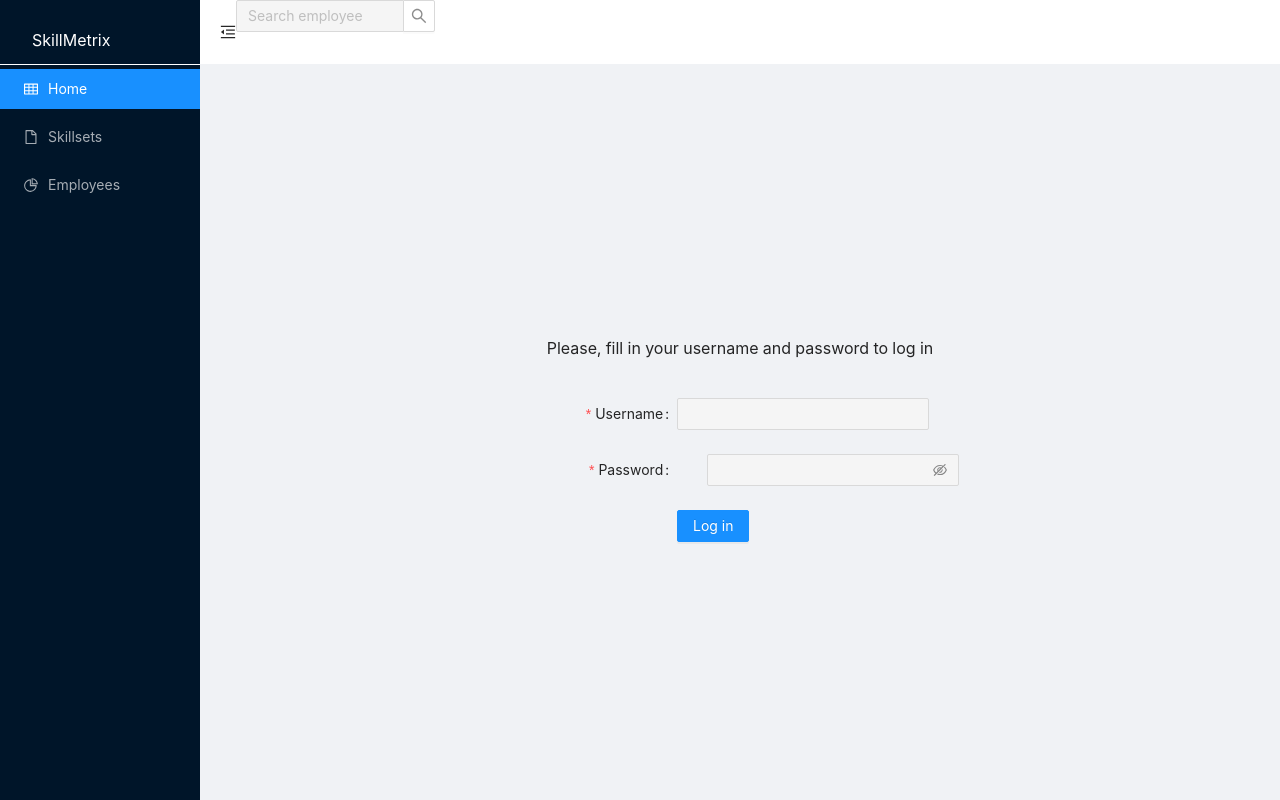
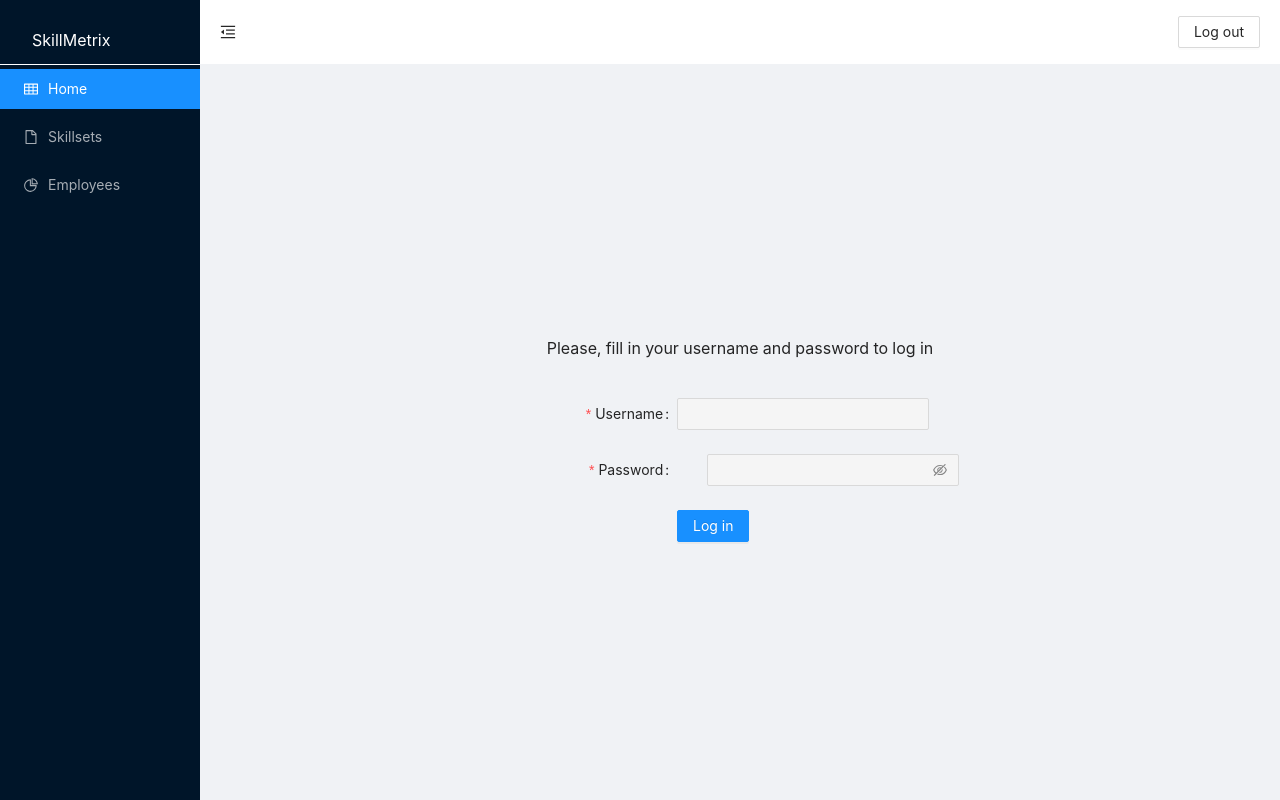
Before and after one commit to MajewskiDaniel/SH-Heroes, a React (Create React App) app: page / in a window 1280 px wide. Built offline with nearby package versions, Linux system fonts and the light colour scheme; no server answers.

Commit message:
added logout

```diff
--- a/src/App.tsx
+++ b/src/App.tsx
@@ -23,7 +23,7 @@ export const App = () => {
     setCollapsed(!collapsed);
   };
 
-  const isAuthenticated = true;
+  const isAuthenticated = false;
 
   return (
     <Router>
--- a/src/components/MainHeader/MainHeader.module.scss
+++ b/src/components/MainHeader/MainHeader.module.scss
@@ -1,3 +1,9 @@
-//:global(.ant-layout-header) {
-//    background: white;
-//}
+.Header {
+  display: flex;
+  justify-content: space-between;
+  align-items: center;
+}
+
+.Button {
+  justify-self: flex-end;
+}
--- a/src/components/MainHeader/MainHeader.tsx
+++ b/src/components/MainHeader/MainHeader.tsx
@@ -1,6 +1,8 @@
 import React from 'react';
-import { Layout, Input } from 'antd';
+import {Layout, Input, Button} from 'antd';
 import { MenuUnfoldOutlined, MenuFoldOutlined, } from '@ant-design/icons';
+import { Authentication } from "../../services/Authentication";
+import styles from "./MainHeader.module.scss";
 
 const { Header } = Layout;
 const { Search } = Input;
@@ -11,15 +13,11 @@ export interface IHeader {
 }
 
 export const MainHeader: React.FC<IHeader> = ({collapsed, toggle}) => (
-  < Header className="ant-layout-header">
+  < Header className={styles.Header}>
     {React.createElement(collapsed ? MenuUnfoldOutlined : MenuFoldOutlined, {
       className: 'trigger',
       onClick: toggle
     })}
-    <Search
-      placeholder="Search employee"
-      onSearch={value => console.log(value)}
-      style={{ width: 200 }}
-    />
+    <Button className={styles.Button} onClick={()=>Authentication.logout()}>Log out</Button>
   </Header>
 );
--- a/src/pages/Login/LoginPage.tsx
+++ b/src/pages/Login/LoginPage.tsx
@@ -1,7 +1,7 @@
 import React, { useEffect, useState } from "react";
 import styles from "./LoginPage.module.scss";
 import { Form, Input, Button } from "antd";
-import { Login as LoginSvc } from "../../services/Login";
+import { Authentication as LoginSvc } from "../../services/Authentication";
 
 const Login: React.FC = () => {
   const [form] = Form.useForm();
--- a/src/services/Authentication.ts
+++ b/src/services/Authentication.ts
@@ -1,7 +1,7 @@
 import { ILogin } from "../models/employee";
 import {checkForError} from "./Utils";
 
-export const Login = {
+export const Authentication = {
   url: `${process.env.REACT_APP_URL}/login`,
 
   async login(user: ILogin) {
@@ -21,6 +21,10 @@ export const Login = {
     }
   },
 
+  logout() {
+    localStorage.clear();
+  },
+
   async saveToken(token: string) {
     localStorage.setItem('token', token);
   }
--- a/src/services/http.ts
+++ b/src/services/http.ts
@@ -1,4 +1,4 @@
-export const http = (url: string, options?: any) => {
+export const http = (url: string, options?: RequestInit) => {
   const token = localStorage.getItem('token');
   return fetch( url, {...options as Request, headers: {
     ...options?.headers,
```
